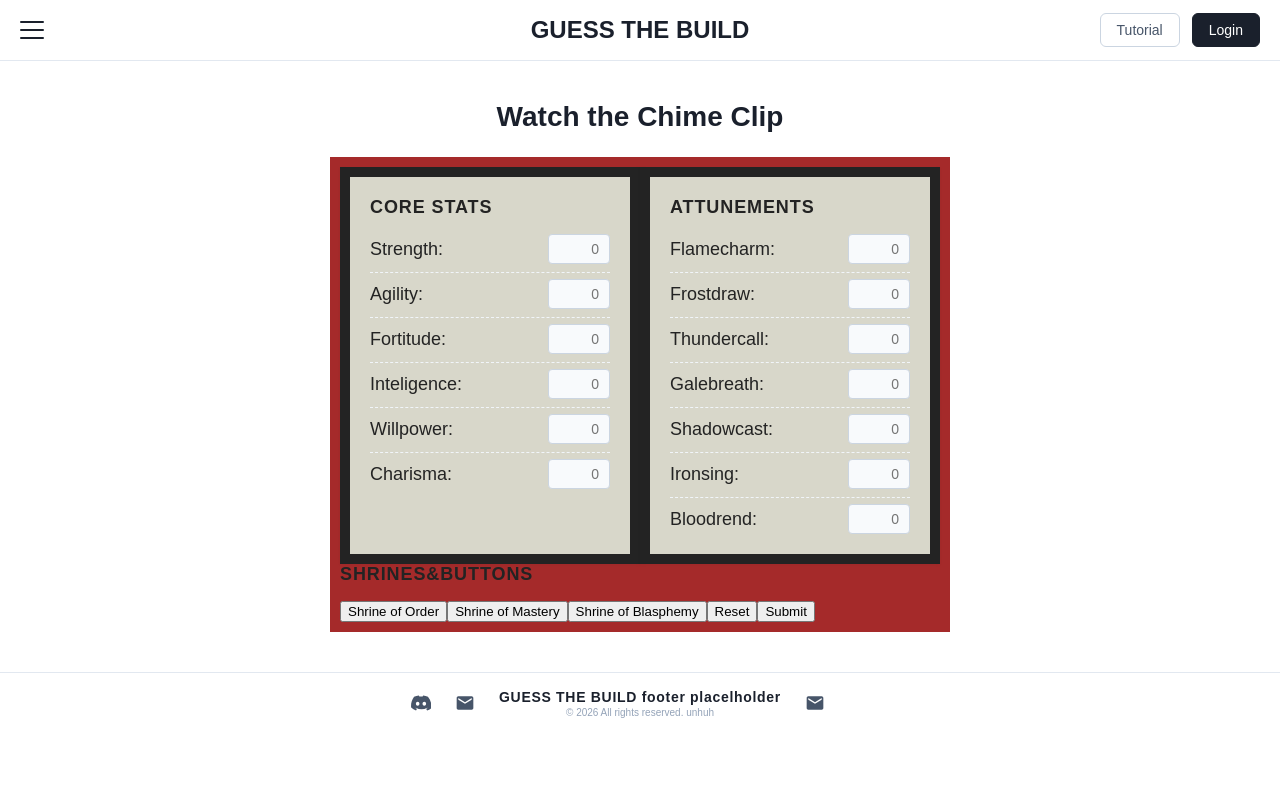
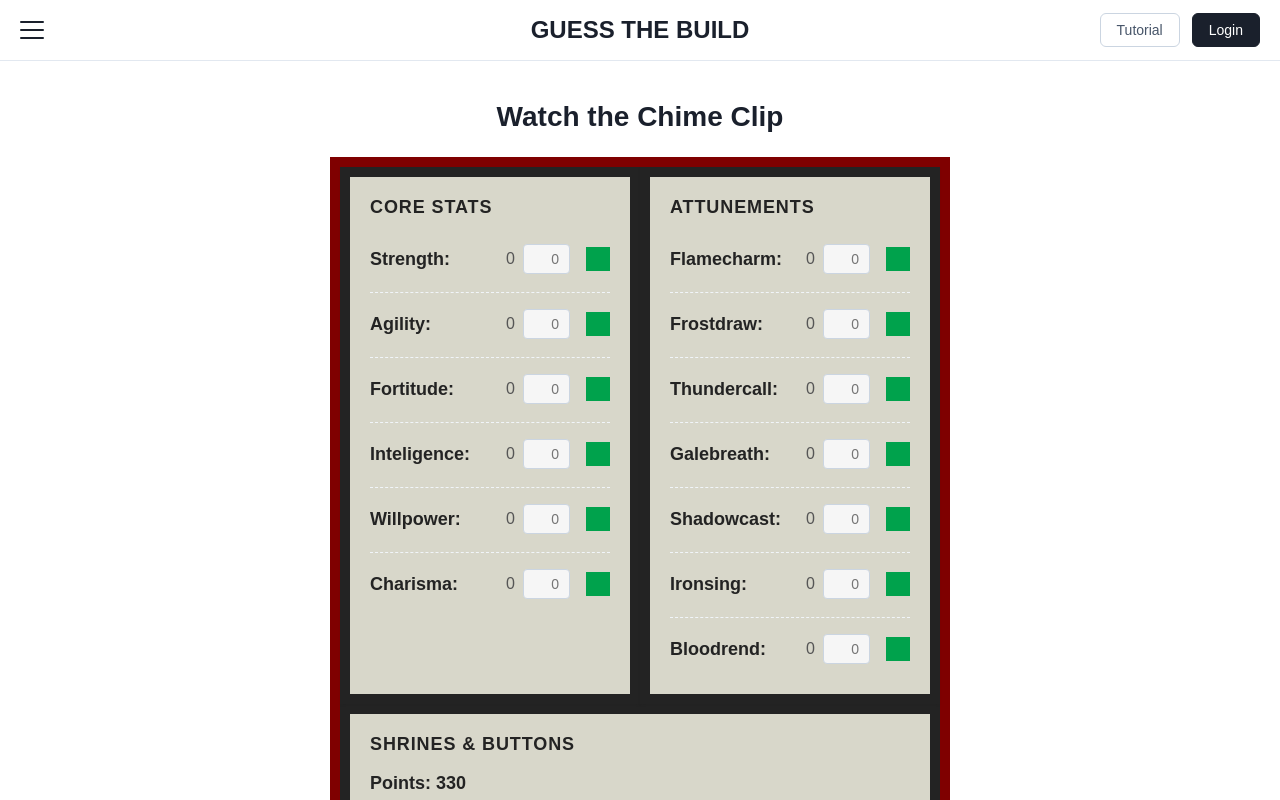
Before and after one commit to MATEW-V/DW_GTB, a React (Vite) app in the folder client/: page / in a window 1280 px wide. Built offline with nearby package versions, Linux system fonts and the light colour scheme.

Commit message:
more nessesary features

```diff
--- a/client/src/components/Feature.css
+++ b/client/src/components/Feature.css
@@ -5,7 +5,7 @@
   max-height: 1400px;
   margin: 0 auto;
   padding: 10px;
-  background-color: brown;
+  background-color: rgb(127, 0, 0);
   box-sizing: border-box;
 }
 
@@ -26,6 +26,20 @@
   box-shadow: 0 1px 3px rgba(0, 0, 0, 0.05);
 }
 
+.feature-buttons {
+  background-color: #d8d7ca;
+  border: 10px solid #232323;
+  padding: 20px;
+}
+
+.soo, .som, .sob, .submit, .reset{
+  background-color: #232323;
+  color: #ffffff;
+  padding: 8px;
+  margin: 2px;
+  border-color: #232323;
+  border-radius: 4px;
+}
 .part-title {
   margin: 0 0 16px 0;
   font-size: 18px;
@@ -50,26 +64,37 @@
   padding-bottom: 8px;
   border-bottom: 1px dashed #f1f5f9; /* Subtle list divider line */
 }
-
+.preshrine {
+  margin-left: auto;
+  margin-right: 8px;
+  color: #565656;
+}
 .feature-row-line:last-child {
   border-bottom: none;
   padding-bottom: 0;
 }
+.buildindicator {
+  display: block;
+  width: 24px;
+  height: 24px;
+  margin-left: 16px;
+  background-color: #00a24c;
+}
 
 .feature-label-text {
   font-size: 18px;
-  font-weight: 500;
+  font-weight: 600;
   color: #232323;
 }
 
 .feature-input-box {
-  width: 40px;
+  width: 25px;
   padding: 6px 10px;
   font-size: 14px;
   border: 1px solid #cbd5e1;
   border-radius: 4px;
   outline: none;
-  background-color: #f8fafc;
+  background-color: #f6f6f6;
   text-align: right;
   transition: all 0.15s ease;
 }
--- a/client/src/components/Feature.jsx
+++ b/client/src/components/Feature.jsx
@@ -22,7 +22,6 @@ const handleAChange = (index, value) => {
 const handleBChange = (index, value) => {
   // Strip everything that isn't a digit
   let cleanValue = value.replace(/[^0-9]/g, '');
-
   // Cap between 0 and 100
   if (cleanValue !== '') {
     const num = Number(cleanValue);
@@ -32,7 +31,6 @@ const handleBChange = (index, value) => {
 
   setPartBValues(prev => prev.map((val, i) => i === index ? cleanValue : val));
 };
-
 
   const coreLabels = ["Strength", "Agility", "Fortitude", "Inteligence", "Willpower", "Charisma"];
   const attunmentLabels = ["Flamecharm", "Frostdraw", "Thundercall", "Galebreath", "Shadowcast", "Ironsing", "Bloodrend"];
@@ -47,6 +45,7 @@ const handleBChange = (index, value) => {
             {coreLabels.map((coreLabels, index) => (
               <div key={`partA-${index}`} className="feature-row-line">
                 <span className="feature-label-text">{coreLabels}:</span>
+                <p className="preshrine">0</p>
                 <input
                     type="text"
                     className="feature-input-box"
@@ -54,6 +53,7 @@ const handleBChange = (index, value) => {
                     value={partAValues[index]}
                     onChange={(e) => handleAChange(index, e.target.value)}
                   />
+                  <div class="buildindicator"></div>
               </div>
             ))}
           </div>
@@ -65,6 +65,7 @@ const handleBChange = (index, value) => {
             {attunmentLabels.map((attunmentLabels, index) => (
               <div key={`partB-${index}`} className="feature-row-line">
                 <span className="feature-label-text">{attunmentLabels}:</span>
+                <p className="preshrine">0</p>
                 <input
                     type="text"
                     className="feature-input-box"
@@ -72,13 +73,15 @@ const handleBChange = (index, value) => {
                     value={partBValues[index]}
                     onChange={(e) => handleBChange(index, e.target.value)}
                   />
+                  <div class="buildindicator"></div>
               </div>
             ))}
           </div>
         </div>
       </div>{/* featuresidegrid */}
       <div className="feature-buttons">
-        <h3 className="part-title">SHRINES&BUTTONS</h3>
+        <h3 className="part-title">SHRINES & BUTTONS</h3>
+        <p className="feature-label-text">Points: 330</p>
             <button className="soo">Shrine of Order</ button>
             <button className="som">Shrine of Mastery</ button>
             <button className="sob">Shrine of Blasphemy</ button>
```
